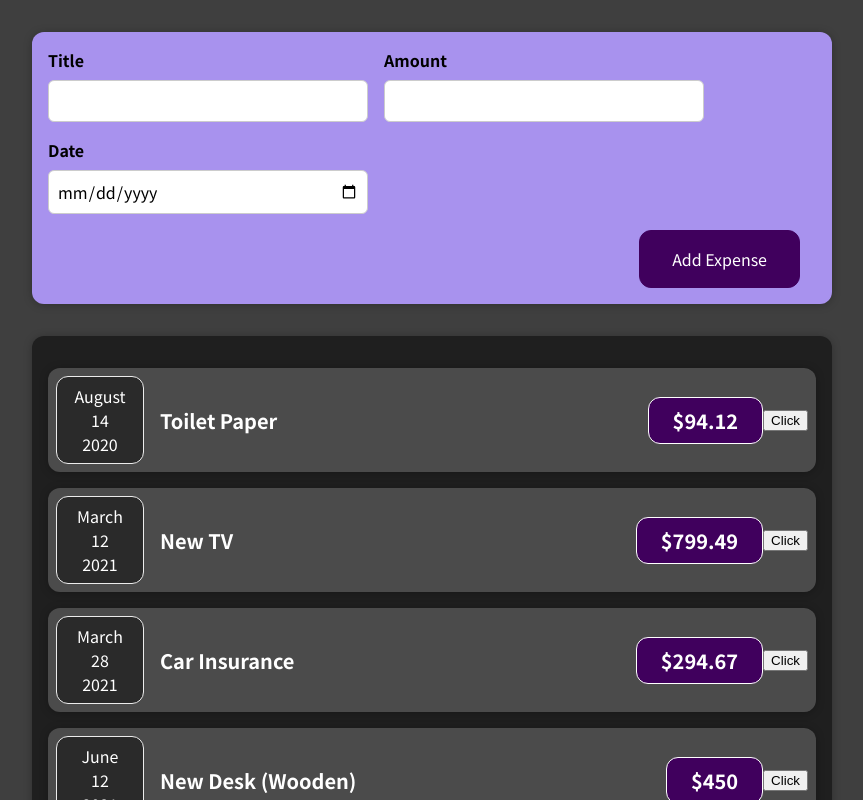
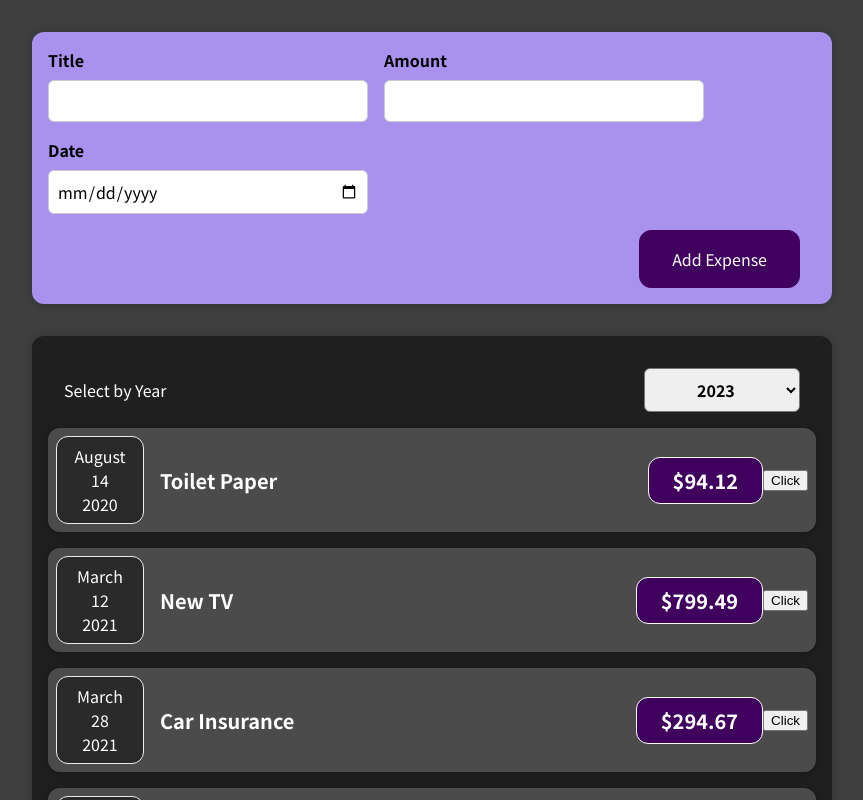
Before and after one commit to BKD471/Expense-Tracker, a React (Create React App) app: page / in a window 1280 px wide. Shown: the top 800 px of the page, without its empty margins (208-1071 px from the left). Built offline with nearby package versions, Linux system fonts and the light colour scheme.

Commit message:
filter by year

```diff
--- a/src/App.jsx
+++ b/src/App.jsx
@@ -1,9 +1,9 @@
 import "./App.css";
 
-import Expense from "./component/Expenses/Expenses";
-import NewExpense from "./component/NewExpense/NewExpense";
+import { useState } from "react";
+import Expense from "./component/expenses/Expenses";
+import NewExpense from "./component/new_expense/NewExpense";
 import { expenseData } from "../src/util/ExpenseData";
-import { useState } from "react";
 
 const App = () => {
   const [expenseList, setExpenseList] = useState(expenseData);
--- a/src/component/Expenses/Expenses.jsx
+++ b/src/component/Expenses/Expenses.jsx
@@ -1,15 +1,29 @@
-import ExpenseItem from "../Expenses/ExpenseItem";
+import { useState } from "react";
+import ExpenseItem from "./ExpenseItem";
 
 import "./Expenses.css";
 import Card from "../UI/Card";
+import ExpenseFilter from "../expense_filter/ExpenseFilter";
 
 const Expense = ({ savedExpenseList }) => {
+  const [filteredYear, setFilteredYear] = useState("2022");
+
+  const selectInputHandler = (value) => {
+    setFilteredYear(value);
+  };
+
   return (
-    <Card className="expenses">
-      {savedExpenseList.map((expense) => {
-        return <ExpenseItem {...expense} key={expense.id} />;
-      })}
-    </Card>
+    <>
+      <Card className="expenses">
+        <ExpenseFilter
+          selectedYear={filteredYear}
+          onGettingSelected={selectInputHandler}
+        />
+        {savedExpenseList.map((expense) => {
+          return <ExpenseItem {...expense} key={expense.id} />;
+        })}
+      </Card>
+    </>
   );
 };
 
--- /dev/null
+++ b/src/component/expense_filter/ExpenseFilter.css
@@ -0,0 +1,24 @@
+.expenses-filter {
+  color: white;
+  padding: 0 1rem;
+}
+
+.expenses-filter__control {
+  display: flex;
+  width: 100%;
+  align-items: center;
+  justify-content: space-between;
+  margin: 1rem 0;
+}
+
+.expenses-filter label {
+  font-weight: bold;
+  margin-bottom: 0.5rem;
+}
+
+.expenses-filter select {
+  font: inherit;
+  padding: 0.5rem 3rem;
+  font-weight: bold;
+  border-radius: 6px;
+}
--- /dev/null
+++ b/src/component/expense_filter/ExpenseFilter.jsx
@@ -0,0 +1,27 @@
+import "./ExpenseFilter.css";
+
+const ExpenseFilter = ({ filteredYear, onGettingSelected }) => {
+  const dropdownChangeHandler = (event) => {
+    onGettingSelected(event.target.value);
+  };
+
+  return (
+    <div className="expenses-filter">
+      <div className="expenses-filter__control">
+        <div>Select by Year</div>
+        <select value={filteredYear} onChange={dropdownChangeHandler}>
+          <option value="2023">2023</option>
+          <option value="2022">2022</option>
+          <option value="2021">2021</option>
+          <option value="2020">2020</option>
+          <option value="2019">2019</option>
+          <option value="2018">2018</option>
+          <option value="2017">2017</option>
+          <option value="2016">2016</option>
+        </select>
+      </div>
+    </div>
+  );
+};
+
+export default ExpenseFilter;
```
Also changed, not shown: src/component/new_expense/ExpenseForm.css (renamed from src/component/NewExpense/ExpenseForm.css), src/component/new_expense/ExpenseForm.jsx (renamed from src/component/NewExpense/ExpenseForm.jsx), src/component/new_expense/NewExpense.css (renamed from src/component/NewExpense/NewExpense.css), src/component/new_expense/NewExpense.jsx (renamed from src/component/NewExpense/NewExpense.jsx), 1 other file (tests, documents, lock files or other folders).
